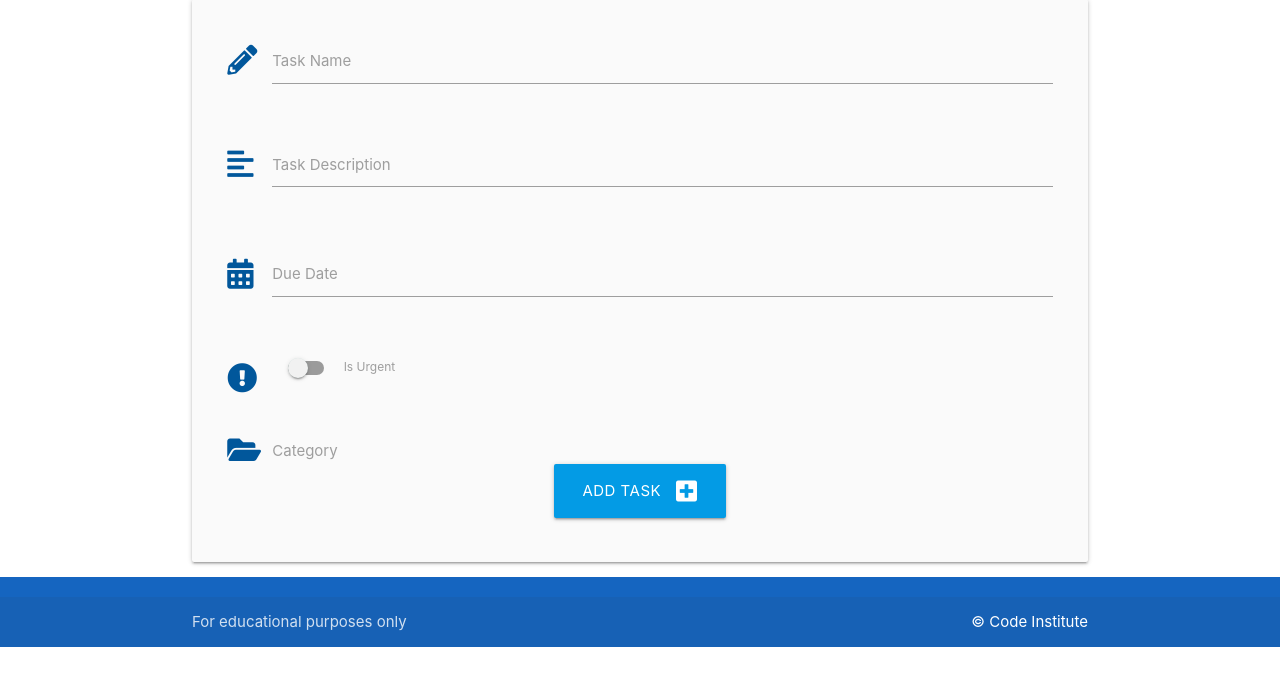
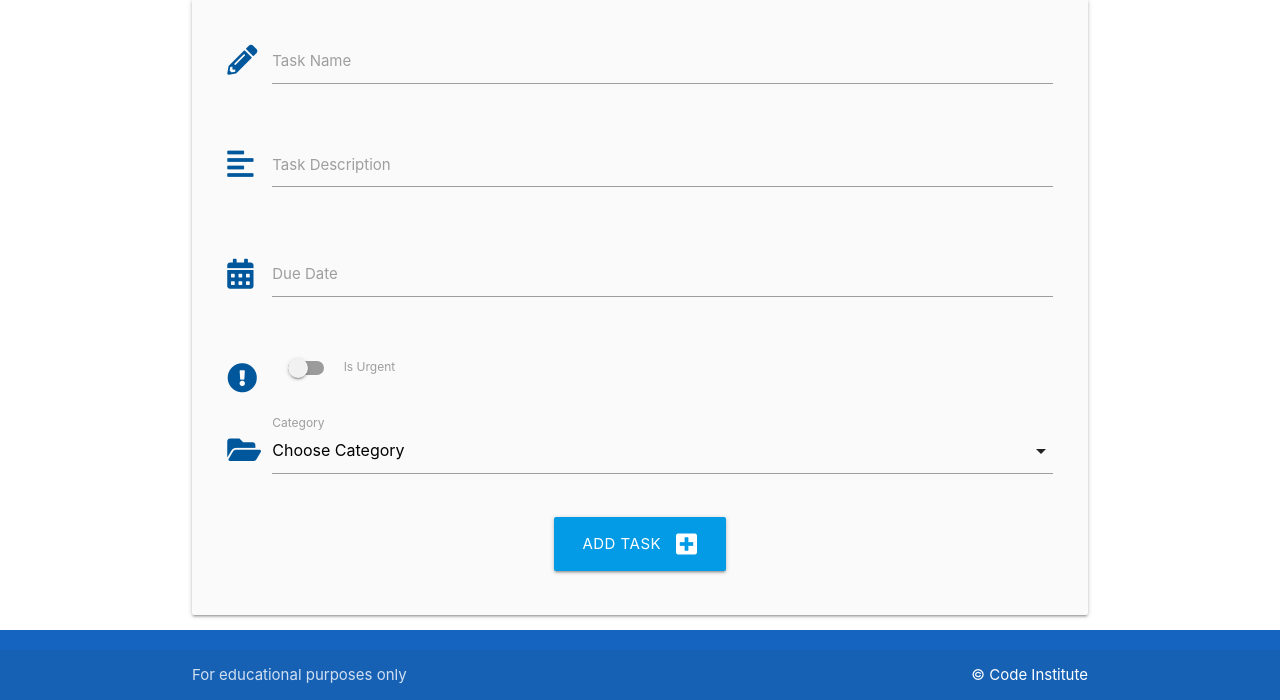
Before and after one commit to rovan89/flask-sqlalchemy-task-manager-two, a Flask app: page /add_task in a window 1280 px wide. Shown: the part 160-860 px from the top of the page. Before the commit the page ends 807 px from the top, so only its background shows below. Run offline with Flask 2, Linux system fonts and the light colour scheme; data that the repository does not hold is empty.

Commit message:
Trying to find bug

```diff
--- a/taskmanager/routes.py
+++ b/taskmanager/routes.py
@@ -33,6 +33,7 @@ def edit_category(category_id):
         return redirect(url_for("categories"))
     return render_template("edit_category.html", category=category)
 
+
 @app.route("/delete_category/<int:category_id>")
 def delete_category(category_id):
     category = Category.query.get_or_404(category_id)
@@ -40,16 +41,17 @@ def delete_category(category_id):
     db.session.commit()
     return redirect(url_for("categories"))
 
+
 @app.route("/add_task", methods=["GET", "POST"])
 def add_task():
     categories = list(Category.query.order_by(Category.category_name).all())
     if request.method == "POST":
         task = Task(
-            task_name = request.form.get("task_name"),
-            task_description = request.form.get("task_descripition"),
-            is_urgent = bool(True if request.form.get("is_urgent") else False),
-            due_date = request.form.get("due_date"),
-            category_id = request.form.get("category_id")
+            task_name=request.form.get("task_name"),
+            task_description=request.form.get("task_description"),
+            is_urgent=bool(True if request.form.get("is_urgent") else False),
+            due_date=request.form.get("due_date"),
+            category_id=request.form.get("category_id")
         )
         db.session.add(task)
         db.session.commit()
--- a/taskmanager/static/js/script.js
+++ b/taskmanager/static/js/script.js
@@ -1,16 +1,16 @@
-document.addEventListener('DOMContentLoaded', function() {
-    // sidenav initialization
-    let sidenav = document.querySelectorAll('.sidenav');
-    M.Sidenav.init(sidenav);
+document.addEventListener("DOMContentLoaded", function() {
+  // sidenav initialization
+  let sidenav = document.querySelectorAll(".sidenav");
+  M.Sidenav.init(sidenav);
 
-    //datepicker initialization
-    let datepicker = document.querySelectorAll('.datepicker');
-    M.Datepicker.init(datepicker,{
+  // datepicker initialization
+  let datepicker = document.querySelectorAll(".datepicker");
+  M.Datepicker.init(datepicker, {
       format: "dd mmmm, yyyy",
       i18n: {done: "Select"}
-    });
+  });
 
-    // select initialization
-    let selects = document.querySelectorAll('select');
-    M.Sidenav.init(selects);
-  });
+  // select initialization
+  let selects = document.querySelectorAll("select");
+  M.FormSelect.init(selects);
+});
--- a/taskmanager/templates/add_task.html
+++ b/taskmanager/templates/add_task.html
@@ -17,7 +17,8 @@
         <div class="row">
             <div class="input-field col s12">
                 <i class="fas fa-align-left prefix light-blue-text text-darken-4"></i>
-                <textarea id="task_description" name="task_description" minlength="5" maxlength="200" type="text" class="materialize-textarea validate" required></textarea>
+                <textarea id="task_description" name="task_description" minlength="5" maxlength="200"
+                    type="text" class="materialize-textarea validate" required></textarea>
                 <label for="task_description">Task Description</label>
             </div>
         </div>
@@ -35,9 +36,10 @@
                 <div class="switch">
                     <i class="fas fa-exclamation-circle prefix light-blue-text text-darken-4"></i>
                     <label for="is_urgent">
-                    <input id="is_urgent" name="is_urgent" type="checkbox">
-                    <span class="lever"></span>
-                    Is Urgent</label>
+                        <input id="is_urgent" name="is_urgent" type="checkbox">
+                        <span class="lever"></span>
+                        Is Urgent
+                    </label>
                 </div>
             </div>
         </div>
@@ -45,13 +47,13 @@
         <div class="row">
             <div class="input-field col s12">
                 <i class="fas fa-folder-open prefix light-blue-text text-darken-4"></i>
-                <select name="category id" id="category_id" class="validate" required>
+                <select id="category_id" name="category_id" class="validate" required>
                     <option value="" disabled selected>Choose Category</option>
                     {% for category in categories %}
-                    <option value="{{ category.id }}">{{ category.category_name}}</option>
-                    {% endfor%}
+                        <option value="{{ category.id }}">{{ category.category_name }}</option>
+                    {% endfor %}
                 </select>
-                <label for="category id">Category</label>
+                <label for="category_id">Category</label>
             </div>
         </div>
         <!-- submit button -->
--- a/taskmanager/templates/categories.html
+++ b/taskmanager/templates/categories.html
@@ -19,8 +19,8 @@
                 <span class="card-title">{{ category.category_name }}</span>
             </div>
             <div class="card-action">
-                <a href="{{ url_for('edit_category', category_id=category.id)}}" class="btn green accent-4">Edit</a>
-                <a href="{{ url_for('delete_category', category_id=category.id)}}" class="btn green accent-4" class="btn red">Delete</a>
+                <a href="{{ url_for('edit_category', category_id=category.id) }}" class="btn green accent-4">Edit</a>
+                <a href="{{ url_for('delete_category', category_id=category.id) }}" class="btn red">Delete</a>
             </div>
         </div>
     </div>
--- a/taskmanager/templates/edit_category.html
+++ b/taskmanager/templates/edit_category.html
@@ -4,12 +4,12 @@
 <h3 class="light-blue-text text-darken-4 center-align">Edit Category</h3>
 
 <div class="row card-panel grey lighten-5">
-    <form class="col s12" method="POST" action="{{ url_for('edit_category' , category_id=category.id )}}">
+    <form class="col s12" method="POST" action="{{ url_for('edit_category', category_id=category.id) }}">
         <!-- category name -->
         <div class="row">
             <div class="input-field col s12">
                 <i class="fas fa-folder-open prefix light-blue-text text-darken-4"></i>
-                <input id="category_name" name="category_name" value="{{ category.category_name}}" minlength="3" maxlength="25" type="text" class="validate" required>
+                <input id="category_name" name="category_name" value="{{ category.category_name }}" minlength="3" maxlength="25" type="text" class="validate" required>
                 <label for="category_name">Category Name</label>
             </div>
         </div>
--- a/taskmanager/templates/tasks.html
+++ b/taskmanager/templates/tasks.html
@@ -6,8 +6,9 @@
 <div class="row">
     <div class="col s12 center-align">
         <a href="{{ url_for('add_task') }}" class="btn-large light-blue darken-2">
-            Add Task<i class="fas fa-plus-square right"></i>
+            Add Task <i class="fas fa-plus-square right"></i>
         </a>
     </div>
 </div>
+
 {% endblock %}
```
